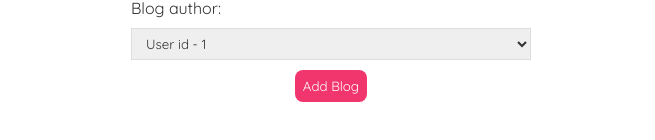
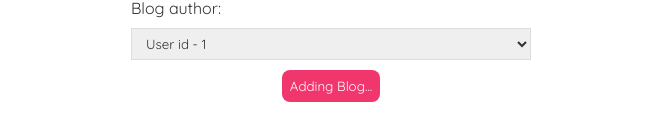
Before and after one commit to Omnivoro/react-ninja, a React (Create React App) app: page /create in a window 1280 px wide. Both pictures are taken after typing "Sample", "Sample" into the empty fields and a click on the button "Add Blog". Shown: the part 284-424 px from the top of the page, without its empty margins (309-964 px from the left). Built offline with nearby package versions, Linux system fonts and the light colour scheme; no server answers.

Commit message:
fix: Make conditional the 'Add Blog' button

```diff
--- a/src/Create.js
+++ b/src/Create.js
@@ -5,16 +5,21 @@ const Create = () =>{
 	const [title, setTitle] = useState('');
 	const [body, setBody] = useState('');
 	const [userId, setUserId] = useState('1');
+	const [isPending, setIsPending] = useState(false);
 
 	const handleSubmit = (e) => {
 		e.preventDefault();
 		const blog = {title, body, userId};
 
+		setIsPending(true);
 		fetch('https://jsonplaceholder.typicode.com/posts', {
 			method: 'POST',
 			headers: {"Content-type": "application/json"},
 			body: JSON.stringify(blog),
-		}).then(()=>console.log('New blog added'));
+		}).then(()=>{
+			console.log('New blog added');
+			setIsPending(false);
+		});
 	}
 
 	return(
@@ -41,7 +46,8 @@ const Create = () =>{
 					<option value="1">User id - 1</option>
 					<option value="7">User id - 7</option>
 				</select>
-				<button>Add Blog</button>
+				{!isPending && <button>Add Blog</button>}
+				{isPending && <button disabled>Adding Blog...</button>}
 			</form>
 		</div>
 	)
```
